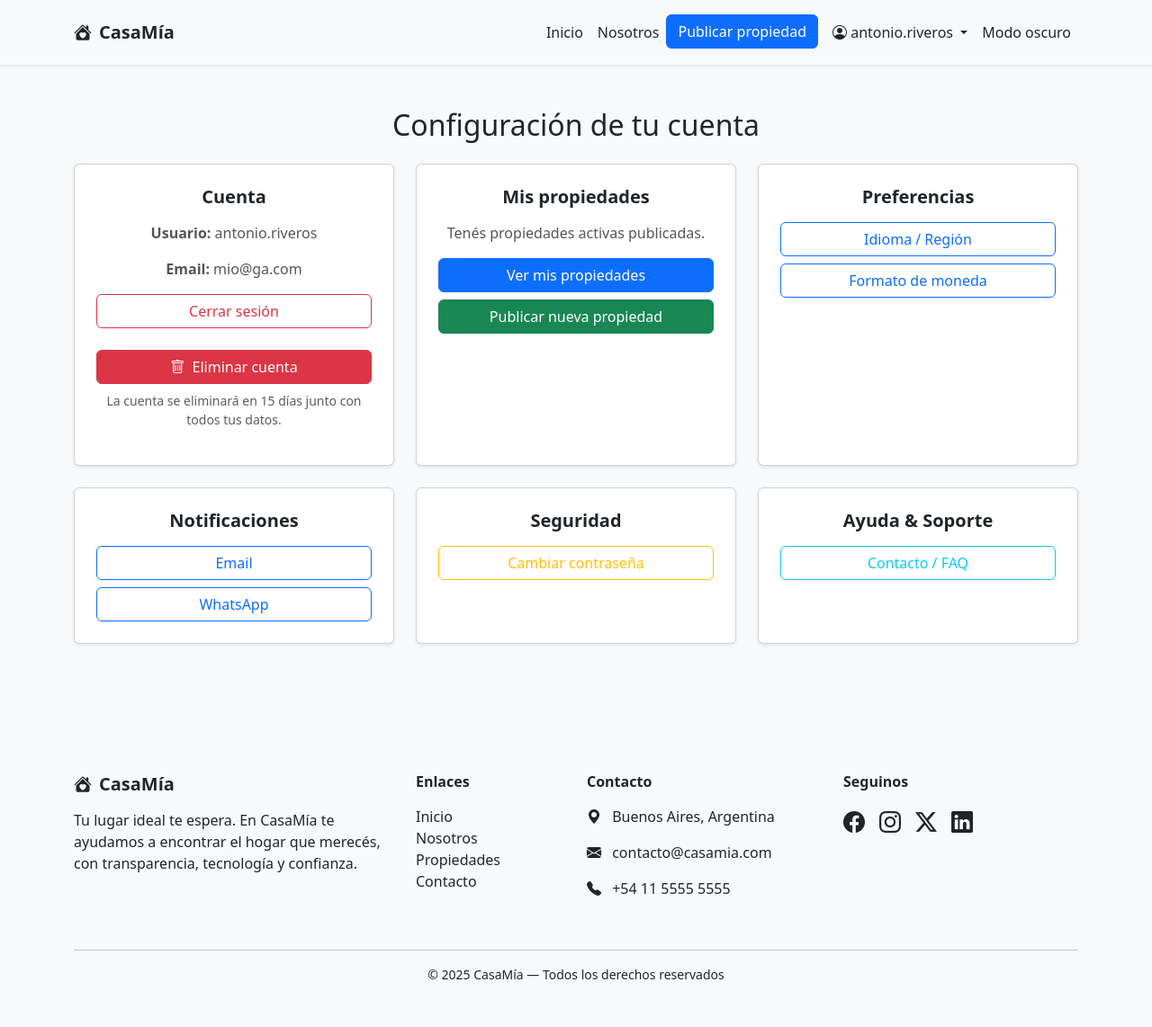
After one commit to Antonio-Riveros/Market-place-grupo6, a Django app: page /propiedades/configuracion/ in a window 1280 px wide. The commit adds this page. Shown: the whole page at 90% size. Run offline with Django 5.2, Linux system fonts and the light colour scheme; a user stored in the database is signed in; data comes from the database, SQL or seed files in the repository; both versions use the stored data as it was after the commit; some libraries are stand-ins or nearby versions.

Commit message:
parte de configuracion arreglado, seguir puliendo

```diff
--- a/apps/propiedades/urls.py
+++ b/apps/propiedades/urls.py
@@ -7,4 +7,6 @@ urlpatterns = [
     path('borrar/<int:pk>/', views.borrar_propiedad, name='borrar_propiedad'),
     path('', views.listar_propiedades, name='listar_propiedades'),
     path('detalle/<int:pk>/', views.detalle_propiedad, name='detalle_propiedad'),
+    path('mis-propiedades/', views.mis_propiedades, name='mis_propiedades'),
+    path('configuracion/', views.configuracion, name='configuracion'),
 ]
--- a/apps/propiedades/views.py
+++ b/apps/propiedades/views.py
@@ -3,6 +3,8 @@ from django.contrib.auth.decorators import login_required
 from django.contrib import messages
 from .forms import PropiedadForm, ImagenFormSet
 from .models import Propiedad
+from django.utils import timezone
+from datetime import timedelta
 
 # Crear propiedad
 @login_required
@@ -79,3 +81,16 @@ def listar_propiedades(request):
 def detalle_propiedad(request, pk):
     propiedad = get_object_or_404(Propiedad, pk=pk)
     return render(request, 'propiedades/detalle_propiedad.html', {'propiedad': propiedad})
+
+
+
+@login_required
+def mis_propiedades(request):
+    propiedades = Propiedad.objects.filter(publicada_por=request.user)
+    return render(request, 'propiedades/mis_propiedades.html', {'propiedades': propiedades})
+
+
+@login_required
+def configuracion(request):
+    tiene_propiedades = Propiedad.objects.filter(publicada_por=request.user).exists()
+    return render(request, 'configuracion.html', {'tiene_propiedades': tiene_propiedades})
--- a/templates/base.html
+++ b/templates/base.html
@@ -47,7 +47,7 @@
             </a>
             <ul class="dropdown-menu dropdown-menu-end shadow">
               <li><a class="dropdown-item" href="{% url 'usuarios:perfil' %}">Mi perfil</a></li>
-              <li><a class="dropdown-item" href="{% url 'usuarios:editar_perfil' %}">Configuración</a></li>
+              <li><a class="dropdown-item" href="{% url 'configuracion' %}">Configuración</a></li>
               <li><hr class="dropdown-divider"></li>
               <li>
                 <form method="post" action="{% url 'logout' %}">
@@ -90,7 +90,7 @@
           <ul class="list-unstyled">
             <li><a href="{% url 'index' %}">Inicio</a></li>
             <li><a href="{% url 'core:nosotros' %}">Nosotros</a></li>
-            <li><a href="#">Propiedades</a></li>
+            <li><a href="{% url 'listar_propiedades' %}">Propiedades</a></li>
             <li><a href="#">Contacto</a></li>
           </ul>
         </div>
--- /dev/null
+++ b/templates/configuracion.html
@@ -0,0 +1,114 @@
+{% extends 'base.html' %}
+{% load static %}
+
+{% block title %}Configuración{% endblock %}
+
+{% block content %}
+<div class="container py-5">
+  <h2 class="mb-4 text-center">Configuración de tu cuenta</h2>
+  <div class="row g-4">
+
+    <!-- Sección Cuenta -->
+    <div class="col-md-6 col-lg-4">
+      <div class="card shadow-sm hover-shadow p-4 text-center h-100">
+        <h5 class="card-title">Cuenta</h5>
+        <p><strong>Usuario:</strong> {{ user.username }}</p>
+        <p><strong>Email:</strong> {{ user.email }}</p>
+
+        <a href="{% url 'logout' %}" class="btn btn-outline-danger w-100 mb-3">Cerrar sesión</a>
+
+        {% if user.profile.eliminacion_programada %}
+          <p class="text-warning">
+            Tu cuenta se eliminará definitivamente el {{ user.profile.eliminacion_programada|date:"d/m/Y" }}.
+          </p>
+          <div class="d-grid gap-2">
+            <form method="post" action="{% url 'usuarios:cancelar_eliminacion' %}">
+              {% csrf_token %}
+              <button type="submit" class="btn btn-warning w-100 mb-2">Cancelar eliminación</button>
+            </form>
+            <form method="post" action="{% url 'usuarios:eliminar_ahora' %}">
+              {% csrf_token %}
+              <button type="submit" class="btn btn-danger w-100">Eliminar ahora</button>
+            </form>
+          </div>
+        {% else %}
+          <a href="{% url 'usuarios:eliminar_cuenta' %}" class="btn btn-danger w-100 mt-2">
+            <i class="bi bi-trash me-1"></i> Eliminar cuenta
+          </a>
+          <p class="mt-2 text-muted small">La cuenta se eliminará en 15 días junto con todos tus datos.</p>
+        {% endif %}
+      </div>
+    </div>
+
+    <!-- Sección Mis propiedades -->
+    <div class="col-md-6 col-lg-4">
+      <div class="card shadow-sm hover-shadow p-4 h-100 text-center">
+        <h5 class="card-title">Mis propiedades</h5>
+        {% if tiene_propiedades %}
+          <p>Tenés propiedades activas publicadas.</p>
+          <a href="{% url 'mis_propiedades' %}" class="btn btn-primary mb-2 w-100">Ver mis propiedades</a>
+          <a href="{% url 'crear_propiedad' %}" class="btn btn-success w-100">Publicar nueva propiedad</a>
+        {% else %}
+          <p>No tenés propiedades publicadas todavía.</p>
+          <a href="{% url 'crear_propiedad' %}" class="btn btn-success w-100">Publicar una propiedad</a>
+        {% endif %}
+      </div>
+    </div>
+
+    <!-- Sección Preferencias -->
+    <div class="col-md-6 col-lg-4">
+      <div class="card shadow-sm hover-shadow p-4 h-100 text-center">
+        <h5 class="card-title">Preferencias</h5>
+        <a href="#" class="btn btn-outline-primary w-100 mb-2">Idioma / Región</a>
+        <a href="#" class="btn btn-outline-primary w-100">Formato de moneda</a>
+      </div>
+    </div>
+
+    <!-- Sección Notificaciones -->
+    <div class="col-md-6 col-lg-4">
+      <div class="card shadow-sm hover-shadow p-4 h-100 text-center">
+        <h5 class="card-title">Notificaciones</h5>
+        <a href="#" class="btn btn-outline-primary w-100 mb-2">Email</a>
+        <a href="#" class="btn btn-outline-primary w-100">WhatsApp</a>
+      </div>
+    </div>
+
+    <!-- Sección Seguridad -->
+    <div class="col-md-6 col-lg-4">
+      <div class="card shadow-sm hover-shadow p-4 h-100 text-center">
+        <h5 class="card-title">Seguridad</h5>
+        <a href="#" class="btn btn-outline-warning w-100">Cambiar contraseña</a>
+      </div>
+    </div>
+
+    <!-- Sección Ayuda -->
+    <div class="col-md-6 col-lg-4">
+      <div class="card shadow-sm hover-shadow p-4 h-100 text-center">
+        <h5 class="card-title">Ayuda & Soporte</h5>
+        <a href="#" class="btn btn-outline-info w-100">Contacto / FAQ</a>
+      </div>
+    </div>
+
+  </div>
+</div>
+
+<style>
+.hover-shadow:hover {
+  box-shadow: 0 0.5rem 1rem rgba(0,0,0,0.15) !important;
+  transform: translateY(-2px);
+  transition: all 0.3s ease;
+  cursor: pointer;
+}
+.card h5 {
+  margin-bottom: 1rem;
+  font-weight: 600;
+}
+.card p {
+  margin-bottom: 1rem;
+  color: #555;
+}
+.card a.btn {
+  font-weight: 500;
+}
+</style>
+{% endblock %}
--- a/users/models.py
+++ b/users/models.py
@@ -8,6 +8,7 @@ from django.dispatch import receiver
 class Profile(models.Model):
     user = models.OneToOneField(User, on_delete=models.CASCADE, related_name='profile')
     avatar = models.ImageField(upload_to='avatars/', default='avatars/default.png', blank=True, null=True)
+    eliminacion_programada = models.DateTimeField(null=True, blank=True)
 
     def __str__(self):
         return f"Perfil de {self.user.username}"
--- a/users/urls.py
+++ b/users/urls.py
@@ -9,4 +9,8 @@ urlpatterns = [
     path('perfil/', views.profile, name='perfil'),
     path('editar/', views.editar_perfil, name='editar_perfil'),
     path('cambiar-password/', CambiarPasswordView.as_view(), name='password_change'),
+    path('eliminar-cuenta/', views.eliminar_cuenta, name='eliminar_cuenta'),
+    path('eliminar-cuenta/confirmar/', views.eliminar_cuenta_confirmar, name='eliminar_cuenta_confirmar'),
+    path('cancelar-eliminacion/', views.cancelar_eliminacion, name='cancelar_eliminacion'),
+    path('eliminar-ahora/', views.eliminar_ahora, name='eliminar_ahora'),
 ]
```
Also changed, not shown: templates/propiedades/listar_propiedades.html (+9 -1 lines), templates/propiedades/mis_propiedades.html (added, +63 -0 lines), templates/users/eliminar_cuenta.html (added, +43 -0 lines), users/views.py (+52 -0 lines), db.sqlite3, media/propiedades/default_apPQ5EB.png (added), users/migrations/0002_profile_eliminacion_programada.py (added).
